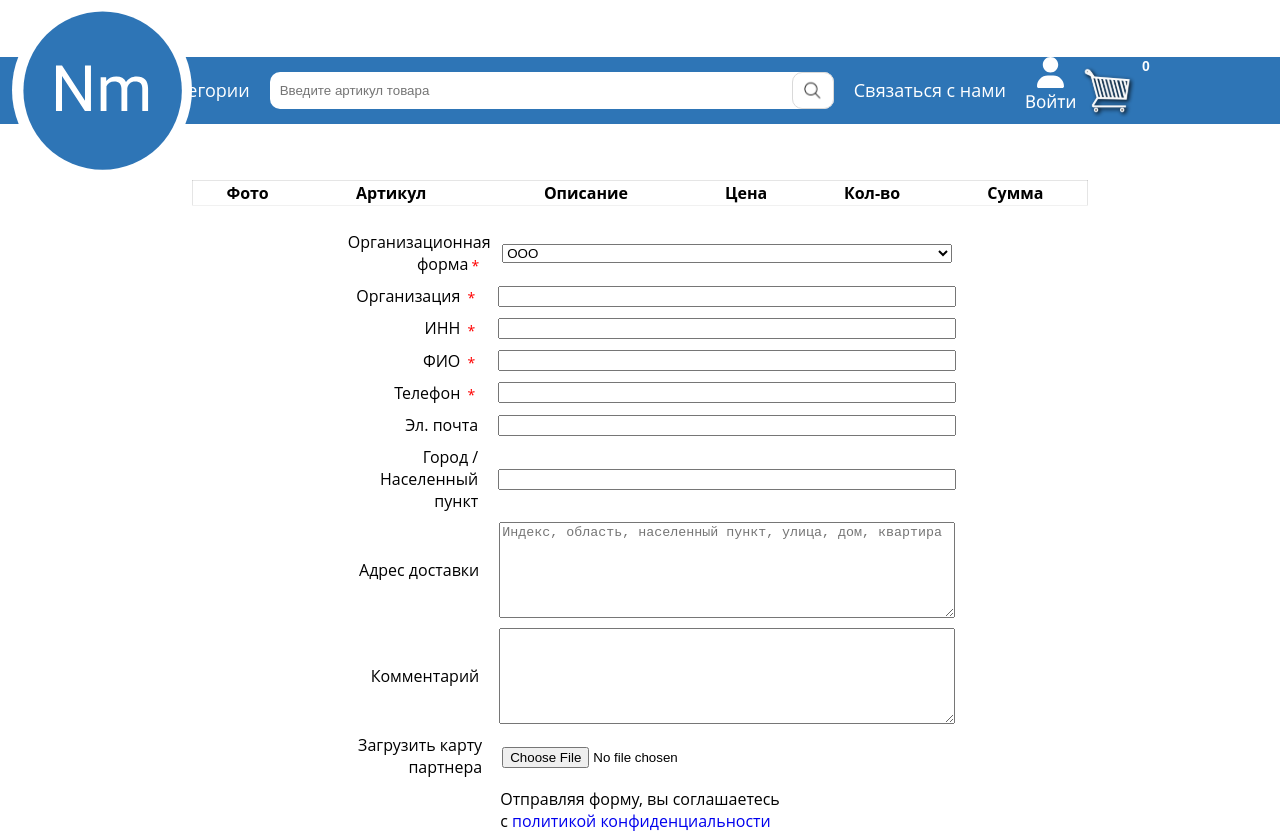
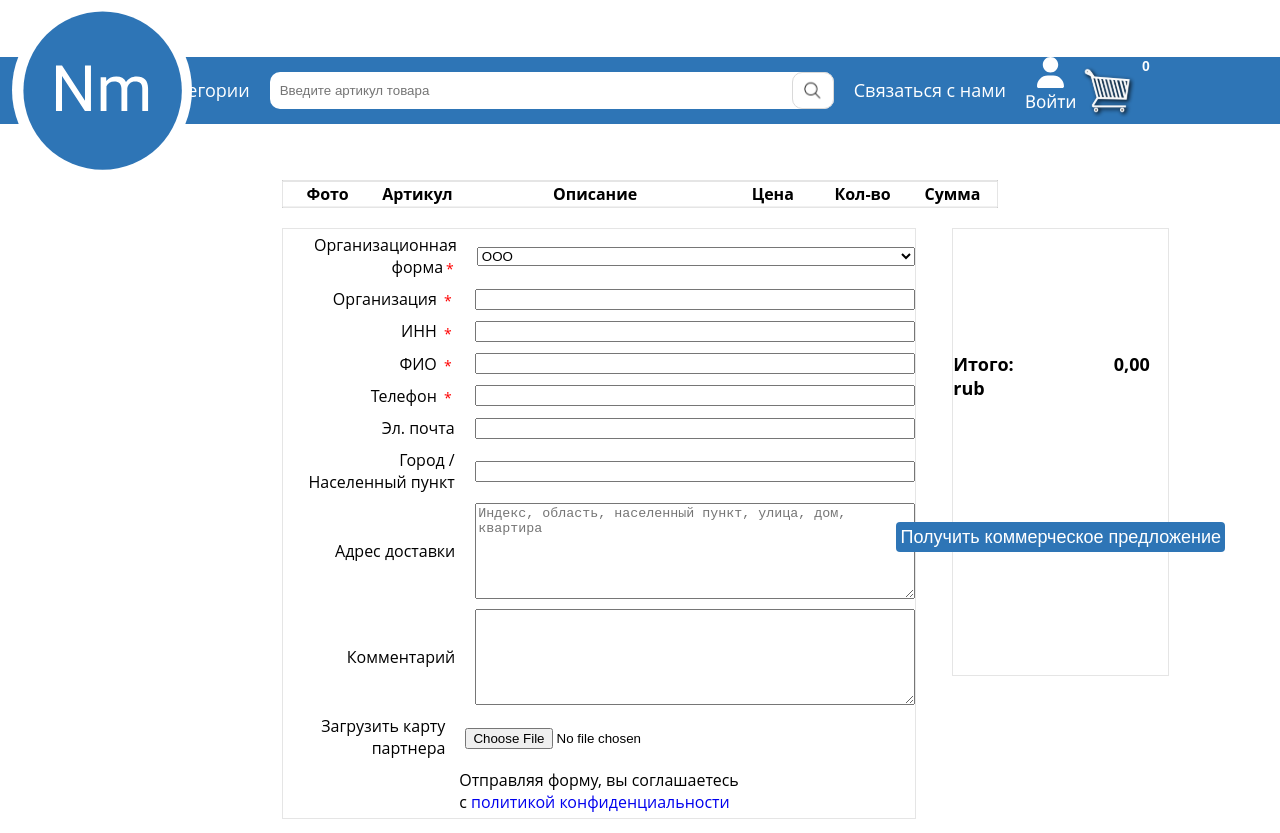
Before and after one commit to BloodlessRed/diploma-project-shop, a Vue app: page /cart in a window 1280 px wide. Shown: the top 833 px of the page. Built offline with nearby package versions, Linux system fonts and the light colour scheme.

Commit message:
Graphical improvements to shopping cart

```diff
--- a/src/stores/shoppingCart.ts
+++ b/src/stores/shoppingCart.ts
@@ -17,6 +17,13 @@ export const useShoppingCartStore = defineStore("shoppingCart", {
         counter = counter + value.amount;
       });
       return counter;
+    },
+    totalSum:(state) => {
+      let sum = 0
+      state.cart.forEach((item)=>{
+        sum = sum + item.product.price * item.amount
+      })
+      return sum
     },
     entries: (state) => {
       return state.cart.entries();
--- a/src/views/ShoppingCart.vue
+++ b/src/views/ShoppingCart.vue
@@ -38,14 +38,19 @@
         </td>
         <td class="amount-cell">
           <div class="counter-wrapper">
-            <div class="custom-button" @click="addToCart(itemId)"><span>+</span></div>
+            <div class="custom-button" @click="addToCart(itemId)">
+              <span>+</span>
+            </div>
             <div class="product-counter">
               {{ getProductFromCart(itemId).amount }}
             </div>
-            <div class="custom-button" @click="removeFromCart(itemId)"><span>-</span></div>
+            <div class="custom-button" @click="removeFromCart(itemId)">
+              <span>-</span>
+            </div>
           </div>
         </td>
         <td>
+          <b>
             {{
               shoppingCart.formatPrice(
                 getProductFromCart(itemId).amount *
@@ -54,9 +59,11 @@
             }}
 
             rub
+          </b>
         </td>
       </tr>
     </table>
+    <div class="receipt-info">
       <div class="client-info">
         <div class="input-field-wrapper">
           <div class="separator">
@@ -214,11 +221,18 @@
             </div>
           </div>
         </div>
+      </div>
+      <div class="receipt-price">
+        <div class="sum-section">
+          <span>Итого:</span>
+          <span>{{ shoppingCart.formatPrice(totalSum) }} rub</span>
+        </div>
         <input
           type="submit"
           @click="generateCommercialOffer()"
           value="Получить коммерческое предложение"
         />
+      </div>
     </div>
   </div>
 </template>
@@ -243,7 +257,7 @@ export default defineComponent({
       shoppingCart: useShoppingCartStore(),
       productsForCO: [] as unknown[],
       base64Images: new Map<number, string>(),
-      totalSum: 0,
+      totalSum: useShoppingCartStore().totalSum,
     };
   },
   methods: {
@@ -260,11 +274,13 @@ export default defineComponent({
         this.getProductFromCart(prodId);
       this.shoppingCart.addToCart(retrievedProduct.product);
     },
-    removeFromCart(prodId:number){
-      let retrievedProduct: ShoppingCartProduct = this.getProductFromCart(prodId);
-      this.shoppingCart.removeFromCart(retrievedProduct.product)
+    removeFromCart(prodId: number) {
+      let retrievedProduct: ShoppingCartProduct =
+        this.getProductFromCart(prodId);
+      this.shoppingCart.removeFromCart(retrievedProduct.product);
     },
     async generateCommercialOffer() {
+      console.log("total sum ", this.totalSum);
       let bearer;
       let origHeader = {
         alg: "HS256",
@@ -322,7 +338,7 @@ export default defineComponent({
           let docLink: Promise<string> = axios
             .get(data.response, { responseType: "blob" })
             .then((response) => {
-              console.log(response)
+              console.log(response);
               const blob = new Blob([response.data], {
                 type: "application/pdf",
               });
@@ -366,17 +382,6 @@ export default defineComponent({
         productSum: value.product.price * value.amount,
         photo: "stub",
       });
-      this.totalSum = this.totalSum + value.product.price * value.amount;
-      axios
-        .get(`../img/DFL-Nutrunners.svg`, {
-          headers: {
-            "Content-Type": " text/html",
-          },
-        })
-        .then((res) => {
-          return res.data;
-        })
-        .then((data) => {});
       fetch(`../img/${value.product.img}-Nutrunners.svg`)
         .then((res) => {
           return res.blob();
@@ -393,8 +398,8 @@ export default defineComponent({
           reader.readAsDataURL(blob);
         });
     });
-    console.log("KEY ",this.shoppingCart.cart.keys)
-    console.log("CURRENT PRODUCTS ",products)
+    console.log("KEY ", this.shoppingCart.cart.keys);
+    console.log("CURRENT PRODUCTS ", products);
     this.productsForCO = products;
   },
 });
@@ -410,10 +415,10 @@ export default defineComponent({
   height: 30px;
   text-align: center;
   border: 0;
-  font-weight: 500;
+  font-weight: 500px;
   background: rgba(0, 0, 0, 0.03);
 }
-.counter-wrapper{
+.counter-wrapper {
   display: flex;
   justify-content: center;
 }
@@ -421,18 +426,31 @@ export default defineComponent({
   padding: 5px 10px;
 }
 td > img {
-  width: 150px;
+  width: 50%;
+  margin: 10px 0 ;
 }
 .cart-main-content {
   display: flex;
   flex-direction: column;
-  width: 100%;
+  width: 80%;
+  align-self: center;
   flex-grow: 1;
   justify-content: center;
 }
 .cart-items > tr:first-of-type {
   background: rgba(255, 255, 255, 0.03);
   border-bottom: 1px solid rgba(122, 122, 122, 0.1);
+}
+.cart-items  > tr {
+  border-top: 1px solid rgba(0, 0, 0, 0.1);
+  display: flex;
+  align-items: center;
+}
+.cart-items  > tr > th, td {
+ flex: 1;
+}
+.cart-items  > tr > th:nth-of-type(3), td:nth-of-type(3) {
+ flex: 3;
 }
 .cart-items {
   border-collapse: collapse;
@@ -442,25 +460,49 @@ td > img {
 }
 .cart-items th,
 td {
+
   text-align: center;
 }
 .amount-cell {
   width: 13%;
 }
+.receipt-info {
+  display: flex;
+  justify-content: space-evenly;
+  align-self: center;
+  width: 70%;
+  margin: 20px 0;
+}
+.receipt-price {
+  display: flex;
+    flex-direction: column;
+    align-items: center;
+    justify-content: space-evenly;
+    width: 30%;
+    margin: 0 0 20% 5%;
+    border: 1px solid rgba(0, 0, 0, 0.1);
+}
+.receipt-price > input {
+  font-size: 18px;
+  background-color: #2e75b6;
+  color: #ffffff;
+  border: 0;
+  border-radius: 4px;
+  padding: 2%;
+}
 .client-info {
-  margin: 20px 0;
+  border: 1px solid rgba(0, 0, 0, 0.1);
   display: flex;
   flex-direction: column;
   align-self: center;
-  width: 70%;
+  flex: 1;
 }
-.client-info > input {
-  background-color: #2e75b6;
-  color: #ffffff;
-  border: 0;
-  height: 20%;
-  width: 50%;
-  align-self: center;
+.sum-section span{
+  font-size: 18px;
+  font-weight: bolder;
+}
+.sum-section span:first-of-type{
+  margin: 0 100px 0 0;
 }
 .product-name-wrapper {
   padding: 0 10px;
@@ -489,7 +531,7 @@ select {
 }
 .field-title {
   margin: 0 20px;
-  width: 15%;
+  width: 25%;
   text-align: end;
 }
 </style>
```
Lines whose indentation alone changed are shown as unchanged.
